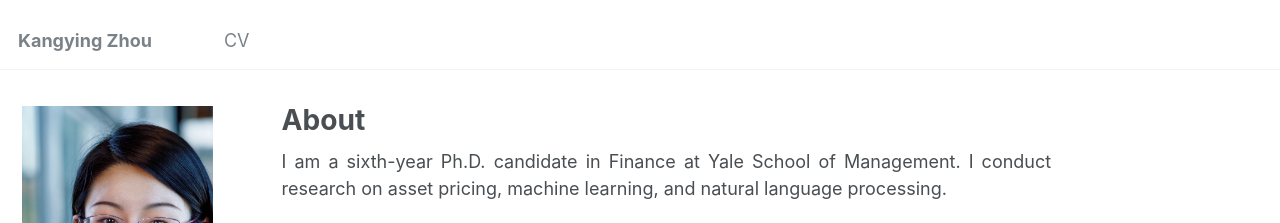
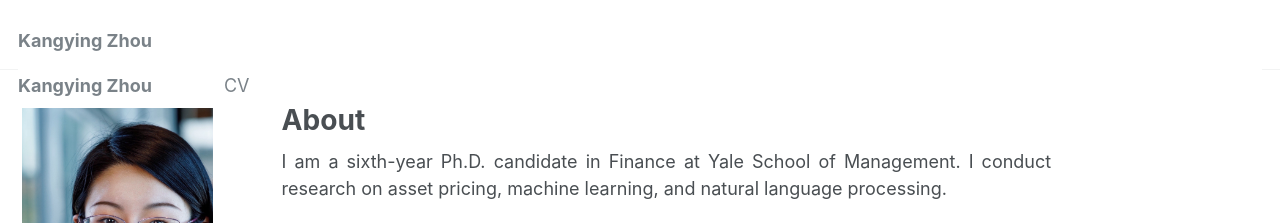
Before and after one commit to rosieli5/rosieli5.github.io, a Jekyll site: the page built from _pages/about.md, in a window 1280 px wide. Shown: the top 223 px of the page. Built offline with Jekyll 4.4.1, drawn with Linux system fonts in a browser that asks for light colours.

Commit message:
Update masthead.html

```diff
--- a/_includes/masthead.html
+++ b/_includes/masthead.html
@@ -5,7 +5,7 @@
     <div class="masthead__menu">
       <nav id="site-nav" class="greedy-nav">
         <button><div class="navicon"></div></button>
-        <!-- <ul class="visible-links">
+        <ul class="visible-links">
           <li class="masthead__menu-item masthead__menu-item--lg"><a href="{{ base_path }}/">{{ site.title }}</a></li>
           {% for link in site.data.navigation.main %}
             {% if link.url contains 'http' %}
@@ -15,7 +15,7 @@
             {% endif %}
             <li class="masthead__menu-item"><a href="{{ domain }}{{ link.url }}">{{ link.title }}</a></li>
           {% endfor %}
-        </ul> -->
+        </ul>
         <ul class="visible-links">
           <li class="masthead__menu-item masthead__menu-item--lg"><a href="{{ base_path }}/">{{ site.title }}</a></li>
           <li class="masthead__menu-item"><a href="https://kangying-zhou.github.io/files/CV_Kangying Zhou.pdf">CV</a></li>
```
